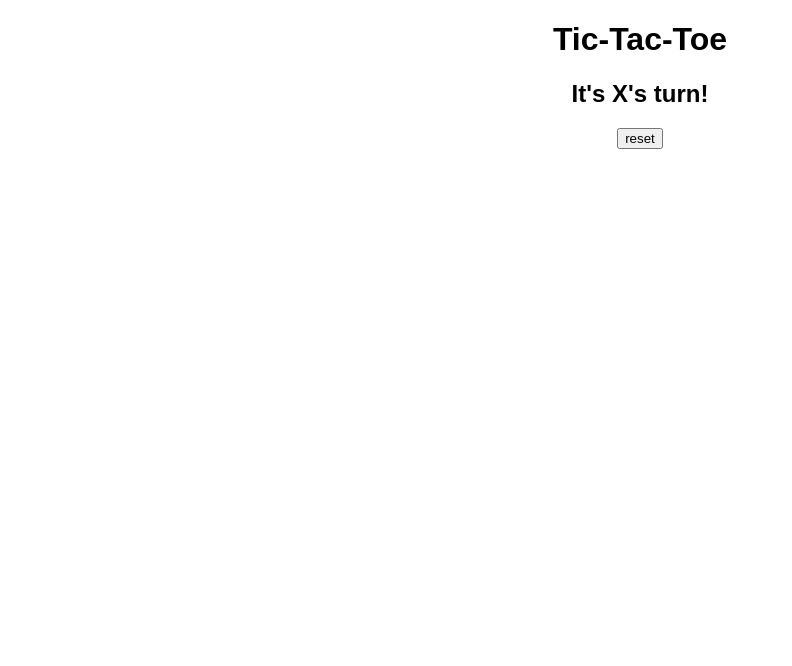
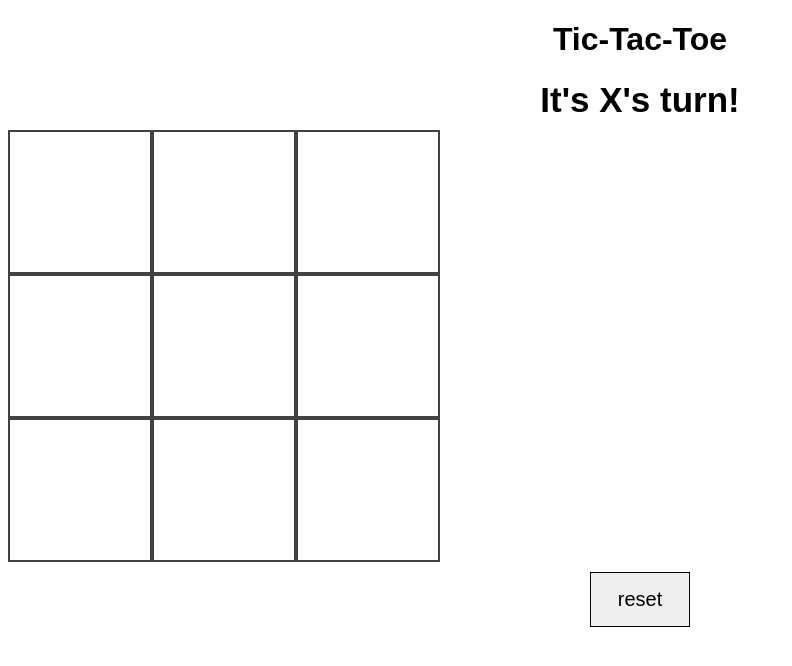
Before and after one commit to muhammednch/multi-html, a plain HTML site: page TicTacToe/tac.html in a window 1280 px wide. Shown: the whole page, without its empty margins (0-792 px from the left). Drawn offline with Linux system fonts and the light colour scheme.

Commit message:
css setup

```diff
--- a/TicTacToe/tic.css
+++ b/TicTacToe/tic.css
@@ -2,3 +2,41 @@ body {
     text-align: center;
     font-family: Arial, Helvetica, sans-serif;
 }
+
+h2 {margin: 0 auto;
+    font-size: 35px;
+    margin: 10px;
+}
+
+.flex-container {
+    display: flex;
+    justify-content: center;
+    align-items: center;
+}
+
+.flex-column {
+    height: 100%;
+    width: 100%;
+    flex-direction: column;
+}
+
+.flex-wrap {
+    flex-wrap: wrap;
+    height: 432px;
+    width: 432px;
+}
+
+.square {
+    border: 2px solid rgba(0, 0, 0, .75);
+    height: 140px;
+    width: 140px;
+}
+
+#reset-button {
+    text-align: center;
+    font-size: 20px;
+    border: 1px solid black;
+    height: 55px;
+    width: 100px;
+    margin: 10px;
+}
--- a/TicTacToe/toe.js
+++ b/TicTacToe/toe.js
@@ -1 +1,3 @@
 console.log('Your JS is linked up. Be the person you needed when you were little.')
+
+/*----- constants -----*//*----- app's state (variables) -----*//*----- cached element references -----*//*----- event listeners -----*//*----- functions -----*/
```
